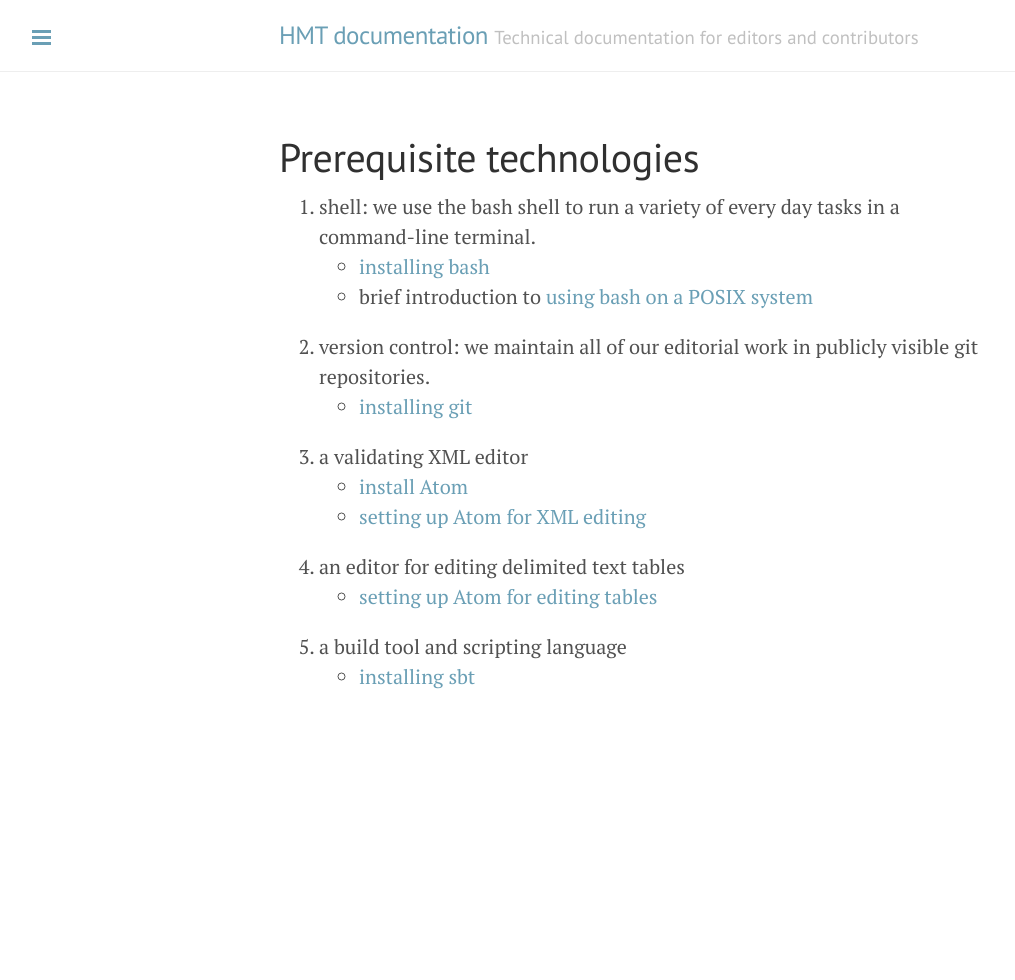
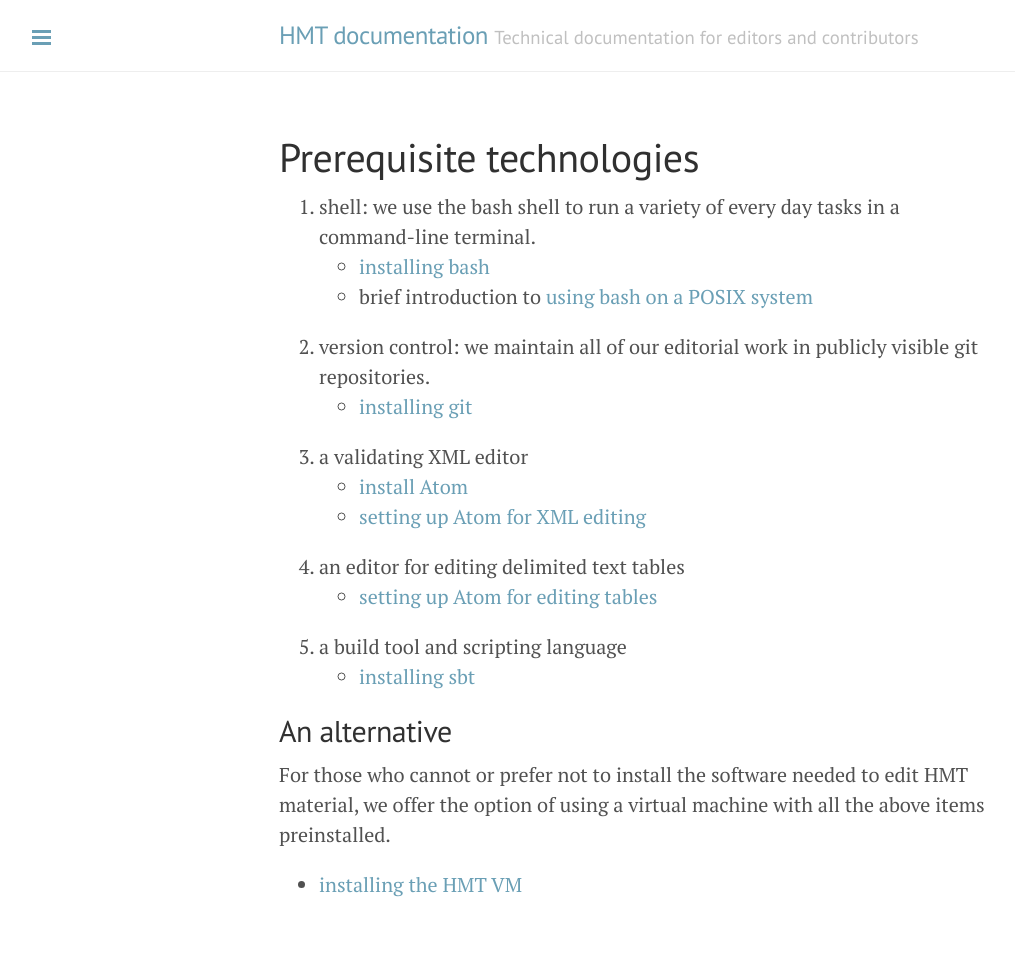
Before and after one commit to homermultitext/hmt-docs, a Jekyll site: the page built from docs/tech/index.md, in a window 1280 px wide. Shown: the whole page, without its empty margins (1-1016 px from the left). Built offline with Jekyll 4.4.1, drawn with Linux system fonts in a browser that asks for light colours; before the commit the page ends 900 px from its top, so only the background shows below that.

Commit message:
Add docs for 2018 VM

```diff
--- a/docs/tech/index.md
+++ b/docs/tech/index.md
@@ -19,3 +19,11 @@ title: Prerequisite technologies
     -   [setting up Atom for editing tables](atom-tablr)
 5.  a build tool and scripting language
     -   [installing sbt](sbt)
+
+
+
+## An alternative
+
+For those who cannot or prefer not to install the software needed to edit HMT material, we offer the option of using a virtual machine with all the above items preinstalled.
+
+-   [installing the HMT VM](install-hmt-vm)
```
Also changed, not shown: docs/tech/install-hmt-vm.md (+6 -6 lines).
